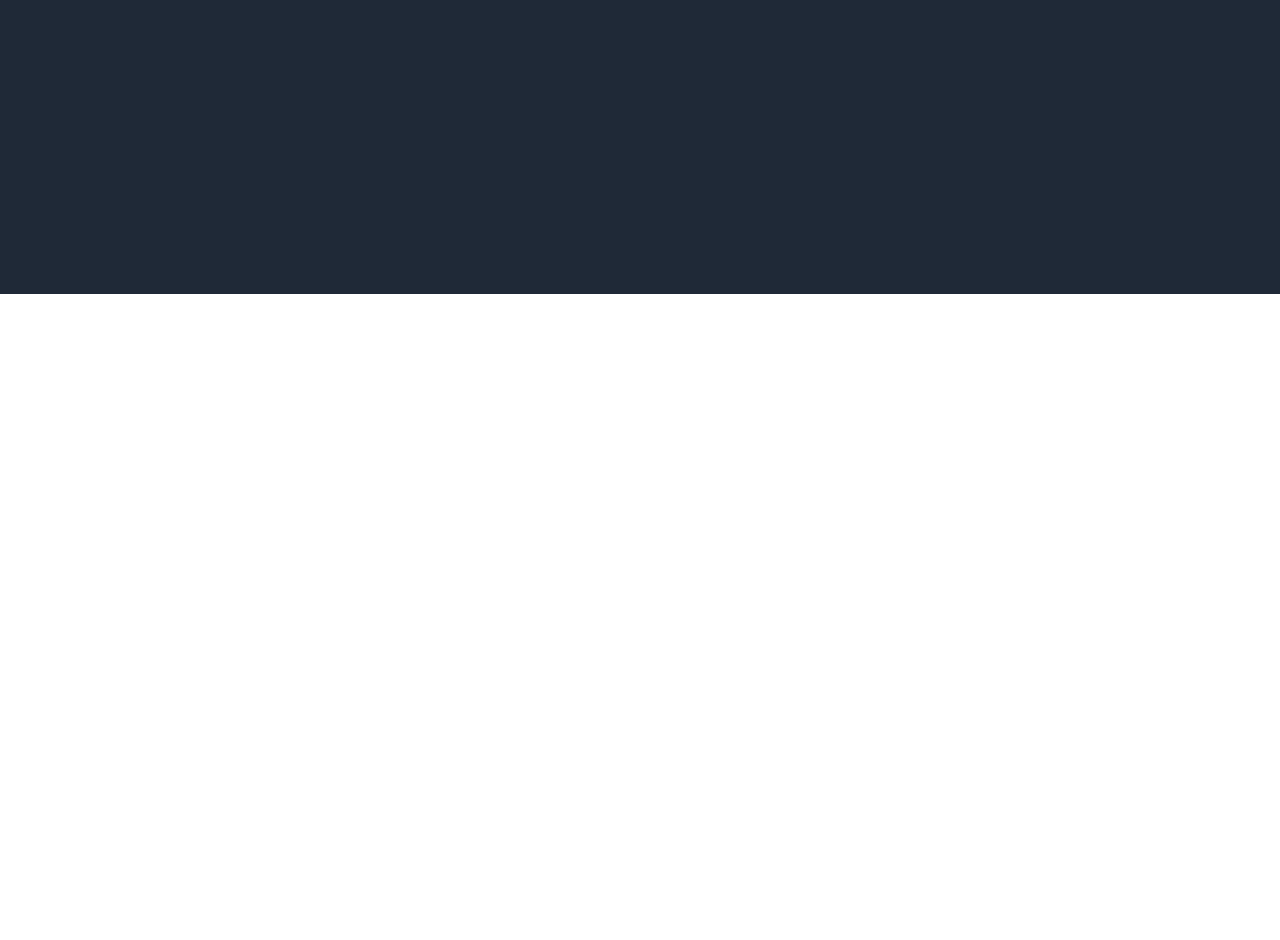
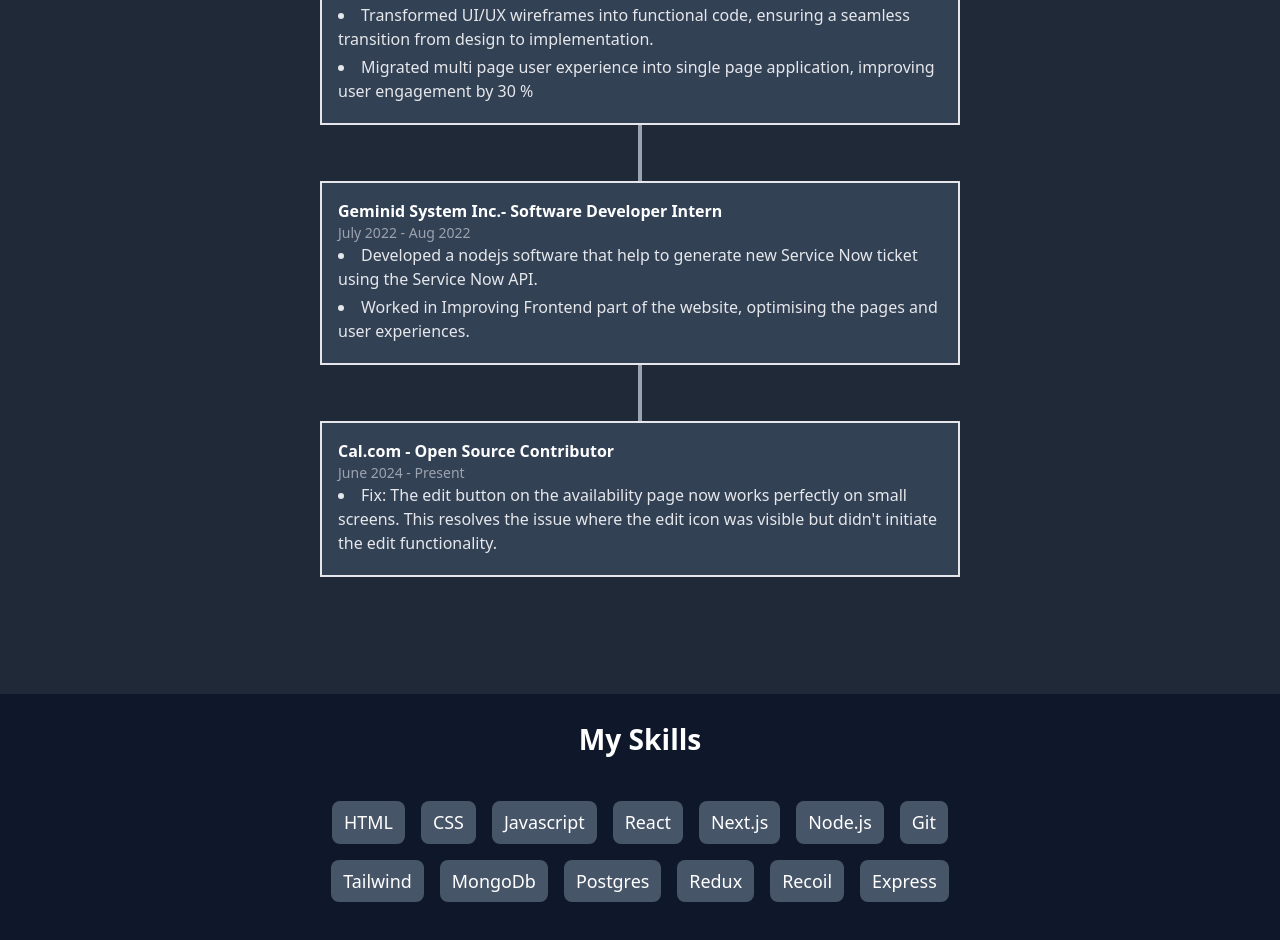
Before and after one commit to saketsingh0078/portfolio, a React (Vite) app: page / in a window 1280 px wide. Shown: the part 1660-2600 px from the top of the page. Before the commit the page ends 1954 px from the top, so only its background shows below. Built offline with nearby package versions, Linux system fonts and the light colour scheme.

Commit message:
experience and skill added

```diff
--- a/src/App.tsx
+++ b/src/App.tsx
@@ -2,6 +2,7 @@
 import { Experience } from "./components/Experience";
 import { Header } from "./components/Header";
 import { Home } from "./components/Home";
+import { Skill } from "./components/Skill";
 
 function App() {
   return (
@@ -10,6 +11,7 @@
       <Home />
       <About />
       <Experience />
+      <Skill />
     </>
   );
 }
--- a/src/components/Experience.tsx
+++ b/src/components/Experience.tsx
@@ -1,8 +1,42 @@
+import { ExperienceItem } from "./ExperienceItem";
+
 export const Experience = () => {
+  const experienceHclDetails = {
+    company: "Hcl - Software Developer",
+    duration: "Sep 2022 - present",
+    responsibilities: [
+      "Developed and maintained a dynamic Internal Project (Employee Engagement and Management Platform) providing a self-service portal to streamline employee engagement and management processes within the company utilizing modern web technologies such as HTML, CSS, JavaScript, and React.js to create responsive and user-friendly interfaces.",
+      "Transformed UI/UX wireframes into functional code, ensuring a seamless transition from design to implementation.",
+      "Migrated multi page user experience into single page application, improving user engagement by 30 %",
+    ],
+  };
+
+  const experienceInternshipDetails = {
+    company: "Geminid System Inc.- Software Developer Intern",
+    duration: "July 2022 - Aug 2022",
+    responsibilities: [
+      "Developed a nodejs software that help to generate new Service Now ticket using the Service Now API.",
+      "Worked in Improving Frontend part of the website, optimising the pages and user experiences.",
+    ],
+  };
+
+  const experienceOpenSourceDetails = {
+    company: "Cal.com - Open Source Contributor",
+    duration: "June 2024 - Present",
+    responsibilities: [
+      "Fix: The edit button on the availability page now works perfectly on small screens. This resolves the issue where the edit icon was visible but didn't initiate the edit functionality.",
+    ],
+  };
+
   return (
-    <div className="h-[70vh] bg-gray-800">
-      <div className="flex flex-col items-center text-[2.2vw] text-white">
-        <h1 className="font-bold  mt-3"> Experience</h1>
+    <div className="h-[120vh] bg-gray-800">
+      <div className="flex flex-col items-center">
+        <h1 className="font-bold text-[2.2vw] text-white my-5">Experience</h1>
+        <ExperienceItem {...experienceHclDetails} />
+        <div className="border-2 h-14 border-gray-400"></div>
+        <ExperienceItem {...experienceInternshipDetails} />
+        <div className="border-2 h-14 border-gray-400"></div>
+        <ExperienceItem {...experienceOpenSourceDetails} />
       </div>
     </div>
   );
--- /dev/null
+++ b/src/components/ExperienceItem.tsx
@@ -0,0 +1,29 @@
+type Details = {
+  company: string;
+  duration: string;
+  responsibilities: string[];
+};
+
+export const ExperienceItem = ({
+  company,
+  duration,
+  responsibilities,
+}: Details) => {
+  return (
+    <div className="w-[50%]">
+      <div className="border-2 p-4 bg-slate-700 hover:bg-slate-600">
+        <h1 className="text-white font-semibold text-[1.25vw]">{company}</h1>
+        <div>
+          <h2 className="text-sm text-gray-400">{duration}</h2>
+          <ul className="list-disc list-inside text-gray-200">
+            {responsibilities.map((responsibility, index) => (
+              <li key={index} className="mb-1">
+                {responsibility}
+              </li>
+            ))}
+          </ul>
+        </div>
+      </div>
+    </div>
+  );
+};
--- a/src/components/Home.tsx
+++ b/src/components/Home.tsx
@@ -52,7 +52,6 @@
             G
           </button>
         </div>
-
         <div className="border-2 h-16 border-gray-400 mt-8"></div>
       </div>
     </div>
--- /dev/null
+++ b/src/components/Skill.tsx
@@ -0,0 +1,33 @@
+export const Skill = () => {
+  return (
+    <div className="h-[50vh]  bg-slate-900 text-center w-full ">
+      <div className="flex flex-col items-center">
+        <h1 className="text-[2.2vw] font-bold text-white pt-6">My Skills</h1>
+
+        <div className=" w-[50%] mt-10">
+          <ul className="flex flex-wrap gap-4 justify-center text-[1.4vw] text-white ">
+            <li className="bg-slate-600 w-fit px-3 py-2 rounded-lg">HTML</li>
+            <li className="bg-slate-600 w-fit px-3 py-2 rounded-lg">CSS</li>
+            <li className="bg-slate-600 w-fit px-3 py-2 rounded-lg">
+              Javascript
+            </li>
+            <li className="bg-slate-600 w-fit px-3 py-2 rounded-lg">React</li>
+            <li className="bg-slate-600 w-fit px-3 py-2 rounded-lg">Next.js</li>
+            <li className="bg-slate-600 w-fit px-3 py-2 rounded-lg">Node.js</li>
+            <li className="bg-slate-600 w-fit px-3 py-2 rounded-lg">Git</li>
+            <li className="bg-slate-600 w-fit px-3 py-2 rounded-lg">
+              Tailwind
+            </li>
+            <li className="bg-slate-600 w-fit px-3 py-2 rounded-lg">MongoDb</li>
+            <li className="bg-slate-600 w-fit px-3 py-2 rounded-lg">
+              Postgres
+            </li>
+            <li className="bg-slate-600 w-fit px-3 py-2 rounded-lg">Redux</li>
+            <li className="bg-slate-600 w-fit px-3 py-2 rounded-lg">Recoil</li>
+            <li className="bg-slate-600 w-fit px-3 py-2 rounded-lg">Express</li>
+          </ul>
+        </div>
+      </div>
+    </div>
+  );
+};
```
